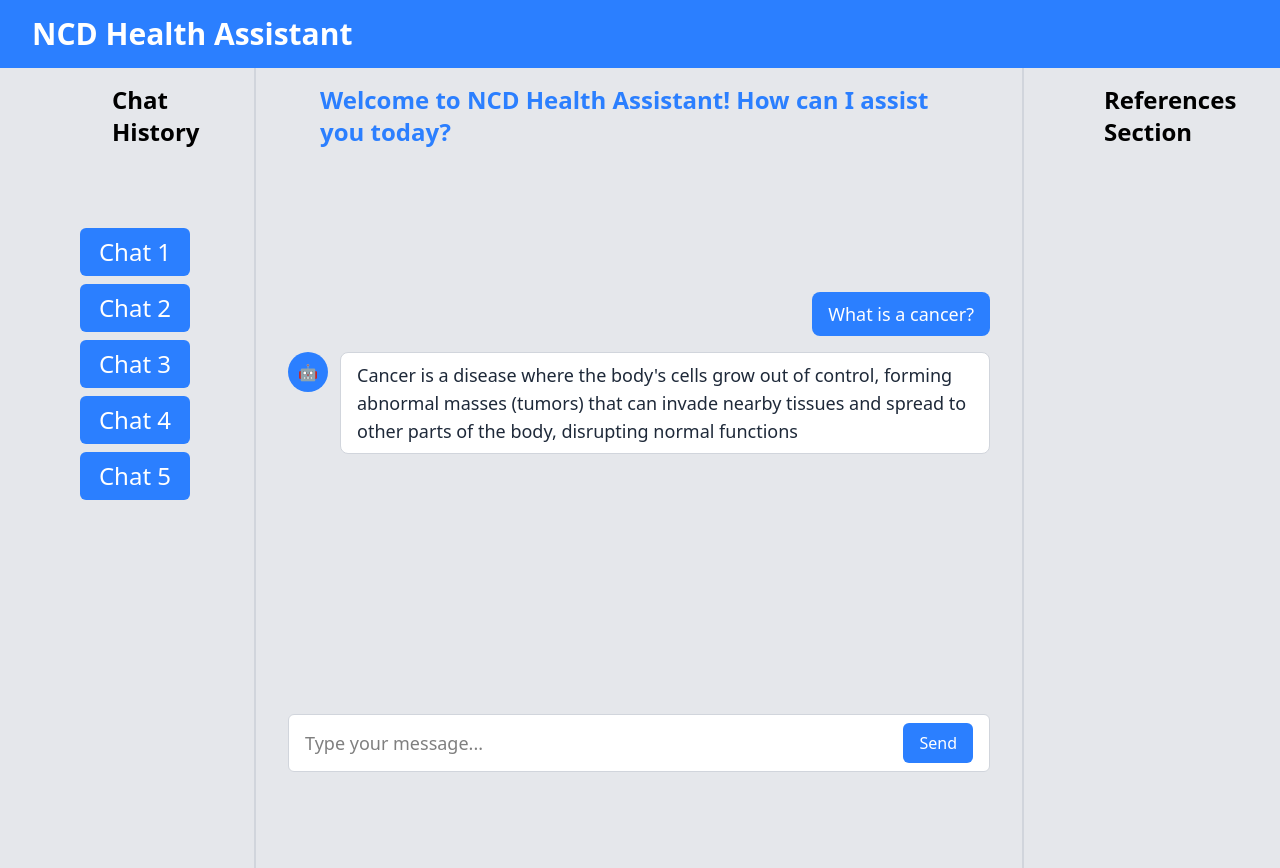
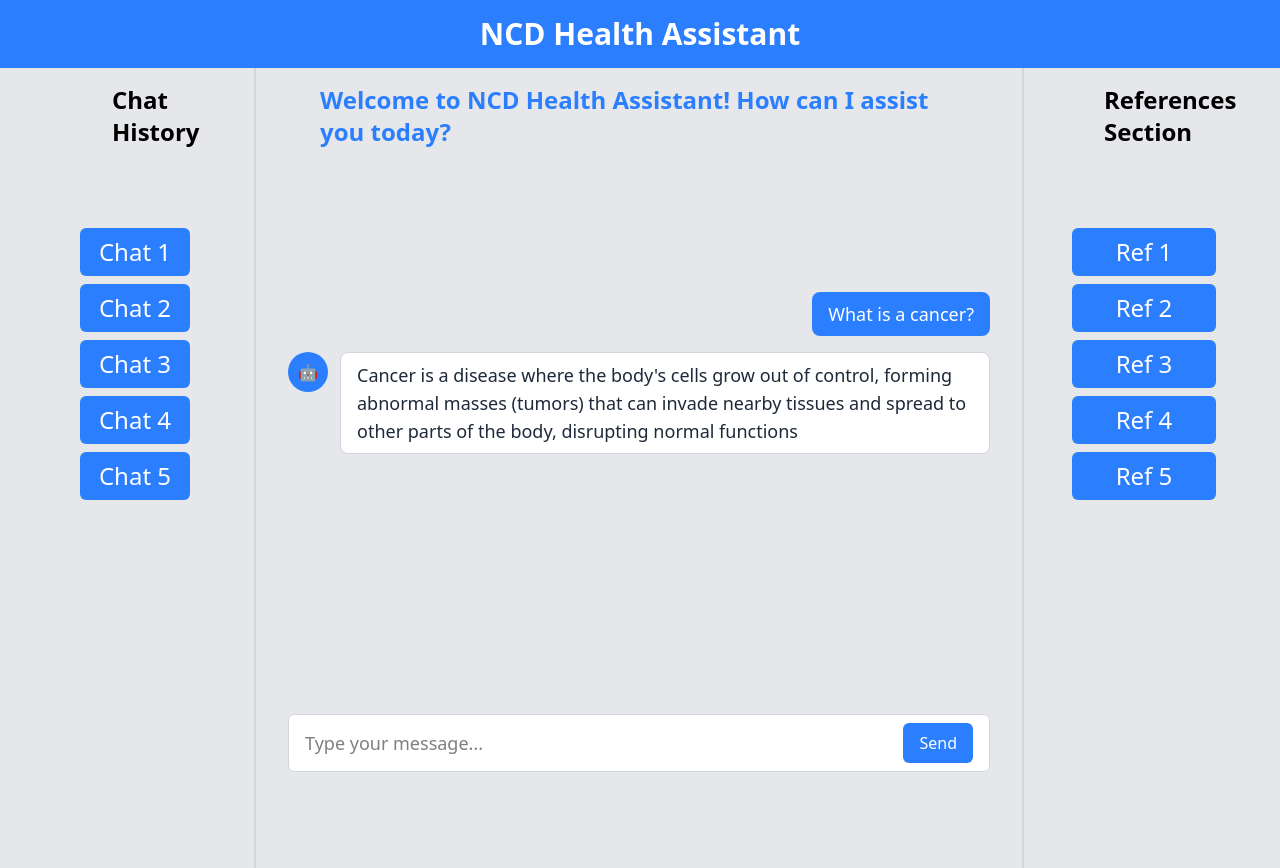
Before and after one commit to dilusha-ola/Rag-chatbot-non-commuinicable-diseases-frontendUI, a React (Vite) app: page / in a window 1280 px wide. Built offline with nearby package versions, Linux system fonts and the light colour scheme.

Commit message:
create static reference section

```diff
--- a/src/App.tsx
+++ b/src/App.tsx
@@ -7,7 +7,7 @@ function App() {
     <>
       <div className="min-h-screen  bg-gray-200">
         {/* Header */}
-        <div className="text-3xl text-white font-bold bg-blue-500 px-8 py-4">NCD Health Assistant</div>
+        <div className="text-3xl text-white font-bold bg-blue-500 px-8 py-4 flex justify-center">NCD Health Assistant</div>
         {/* Body */}
           <div className="flex w-full min-h-screen">
 
@@ -53,7 +53,12 @@ function App() {
 
               {/*References section*/}
               <div className="w-1/5 flex flex-col pl-12">
-                <div className="text-2xl font-bold mx-8 my-4">References Section</div>
+                <div className="text-2xl font-bold mx-8 my-4 mb-20">References Section</div>
+                <p className="bg-blue-500 rounded-md px-2 py-2 mb-2 mr-16 flex justify-center text-white text-2xl ">Ref 1</p>
+                  <p className="bg-blue-500 rounded-md px-2 py-2 mb-2 mr-16 flex justify-center text-white text-2xl ">Ref 2</p>
+                  <p className="bg-blue-500 rounded-md px-2 py-2 mb-2 mr-16 flex justify-center text-white text-2xl ">Ref 3</p>
+                  <p className="bg-blue-500 rounded-md px-2 py-2 mb-2 mr-16 flex justify-center text-white text-2xl ">Ref 4</p>
+                  <p className="bg-blue-500 rounded-md px-2 py-2 mb-2 mr-16 flex justify-center text-white text-2xl ">Ref 5</p>
               </div>
           </div>
       </div>
```
